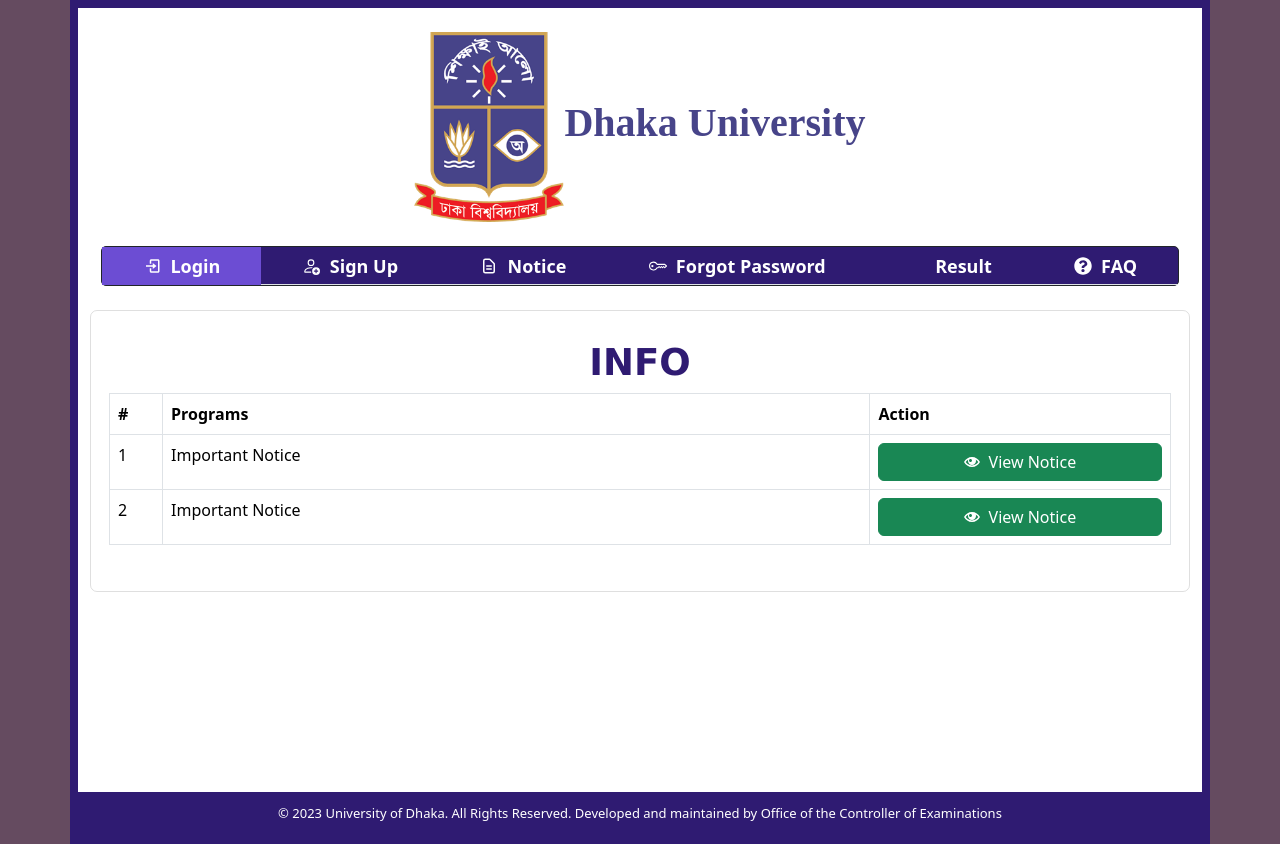
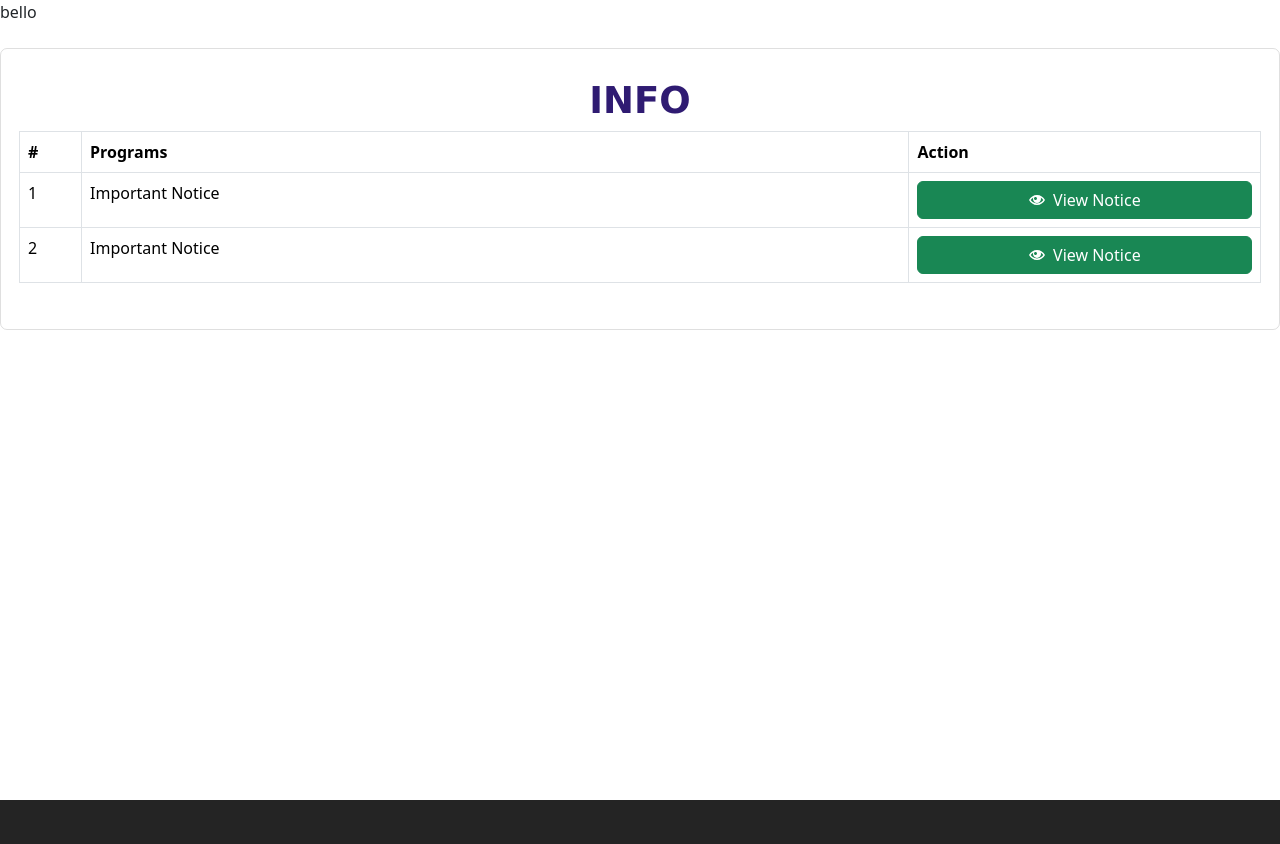
Before and after one commit to utsho-gif/DU-Evening, a React (Vite) app: page /faq in a window 1280 px wide. After the commit the page ends 800 px from the top, so only its background shows below. Built offline with nearby package versions, Linux system fonts and the light colour scheme; some icons are missing.

Commit message:
test change

```diff
--- a/src/App.tsx
+++ b/src/App.tsx
@@ -9,6 +9,7 @@ import { ToastContainer } from 'react-toastify';
 import './App.css';
 import Preloader from './components/Preloaders/Preloader';
 import DefaultLayout from './layouts/DefaultLayout';
+import DashboardLayout from './layouts/DashboardLayout';
 const LoginPage = lazy(() => import('./modules/pages/auth/loginPage/index'));
 const SignUpPage = lazy(() => import('./modules/pages/auth/signup/index'));
 const NoticePage = lazy(() => import('./modules/pages/Notice/index'));
@@ -93,9 +94,9 @@ function App() {
             <Route
               path="/faq"
               element={
-                <DefaultLayout>
+                <DashboardLayout>
                   <FAQPage />
-                </DefaultLayout>
+                </DashboardLayout>
               }
             />
           </Routes>
--- /dev/null
+++ b/src/components/Sidebar/index.tsx
@@ -0,0 +1,7 @@
+import React from 'react';
+
+const Sidebar = () => {
+  return <div>bello</div>;
+};
+
+export default Sidebar;
--- /dev/null
+++ b/src/layouts/DashboardLayout/index.tsx
@@ -0,0 +1,24 @@
+import { useRef } from 'react';
+import Sidebar from '../../components/Sidebar';
+
+interface IDashboardLayout {
+  children: React.ReactNode;
+}
+
+const DashboardLayout: React.FC<IDashboardLayout> = ({ children }) => {
+  const mainPanel = useRef(null);
+
+  return (
+    <>
+      <div className="wrapper">
+        <Sidebar />
+        <div className="main-panel" ref={mainPanel}>
+          {/* <AdminNavbar /> */}
+          <div className="content">{children}</div>
+        </div>
+      </div>
+    </>
+  );
+};
+
+export default DashboardLayout;
```
Also changed, not shown: src/router.tsx (deleted, +0 -61 lines), src/routes.tsx (added, +21 -0 lines).
